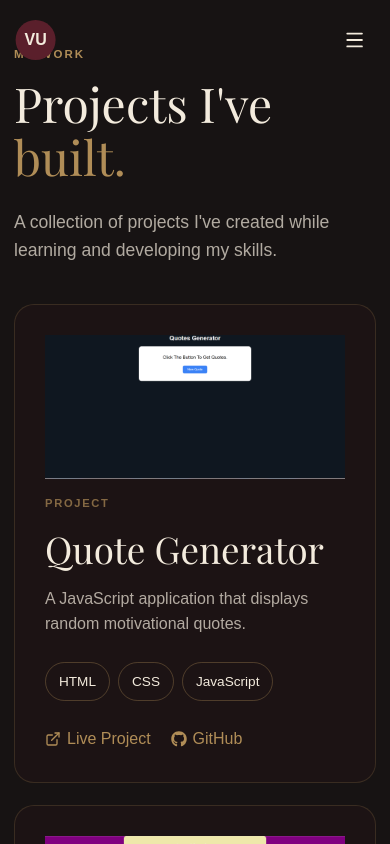
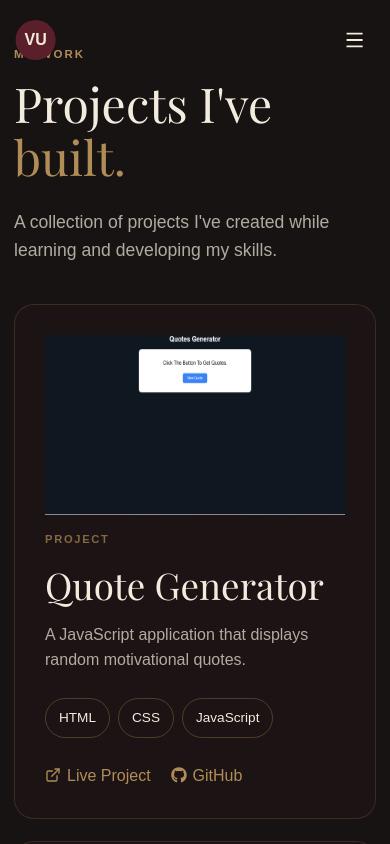
Before and after one commit to Victoria-Uzoma/Profile-App, a React (Vite) app: page /projects in a window 390 px wide. Shown: the top 844 px of the page. Built offline with nearby package versions, Linux system fonts and the light colour scheme; a web font is replaced by a local one.

Commit message:
Update portfolio project

```diff
--- a/src/index.css
+++ b/src/index.css
@@ -783,6 +783,10 @@ h2 span {
    padding-bottom: 35px;
   }
 
+  .project-image {
+  height: 180px;
+}
+
   h1 {
     font-size: 3rem;
   }
```
